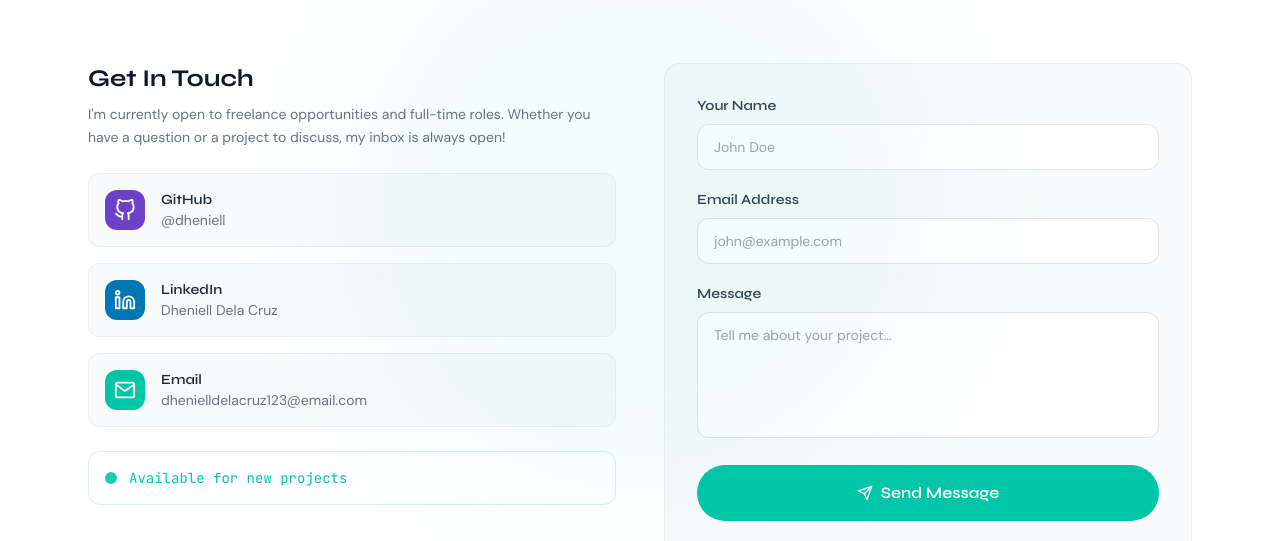
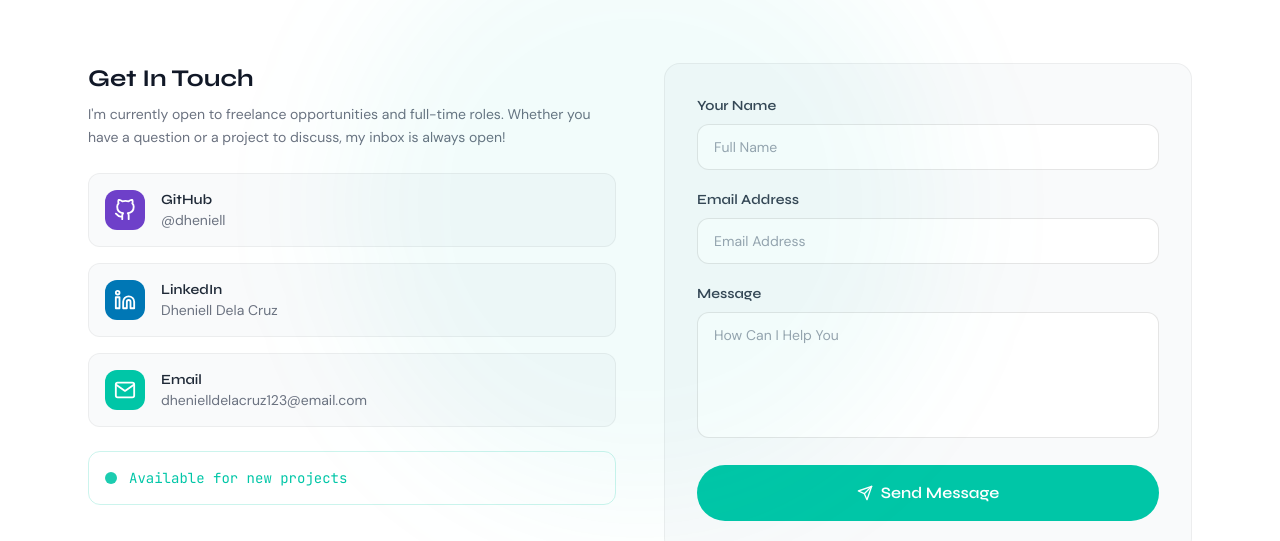
Before and after one commit to dhen-delacruz/dheniell-portfolio, a React (Vite) app: page / in a window 1280 px wide. Shown: the part 3000-3541 px from the top of the page. Built offline with nearby package versions, Linux system fonts and the light colour scheme.

Commit message:
update portfolio

```diff
--- a/src/sections/Contact.jsx
+++ b/src/sections/Contact.jsx
@@ -183,7 +183,7 @@
                     name="name"
                     value={form.name}
                     onChange={handleChange}
-                    placeholder="John Doe"
+                    placeholder="Full Name"
                     className={`w-full px-4 py-3 rounded-xl font-body text-sm
                                dark:bg-[#161b22] bg-white dark:text-white text-gray-900
                                border transition-all duration-200 outline-none
@@ -204,7 +204,7 @@
                     name="email"
                     value={form.email}
                     onChange={handleChange}
-                    placeholder="john@example.com"
+                    placeholder="Email Address"
                     className={`w-full px-4 py-3 rounded-xl font-body text-sm
                                dark:bg-[#161b22] bg-white dark:text-white text-gray-900
                                border transition-all duration-200 outline-none
@@ -225,7 +225,7 @@
                     value={form.message}
                     onChange={handleChange}
                     rows={5}
-                    placeholder="Tell me about your project..."
+                    placeholder="How Can I Help You"
                     className={`w-full px-4 py-3 rounded-xl font-body text-sm resize-none
                                dark:bg-[#161b22] bg-white dark:text-white text-gray-900
                                border transition-all duration-200 outline-none
```
